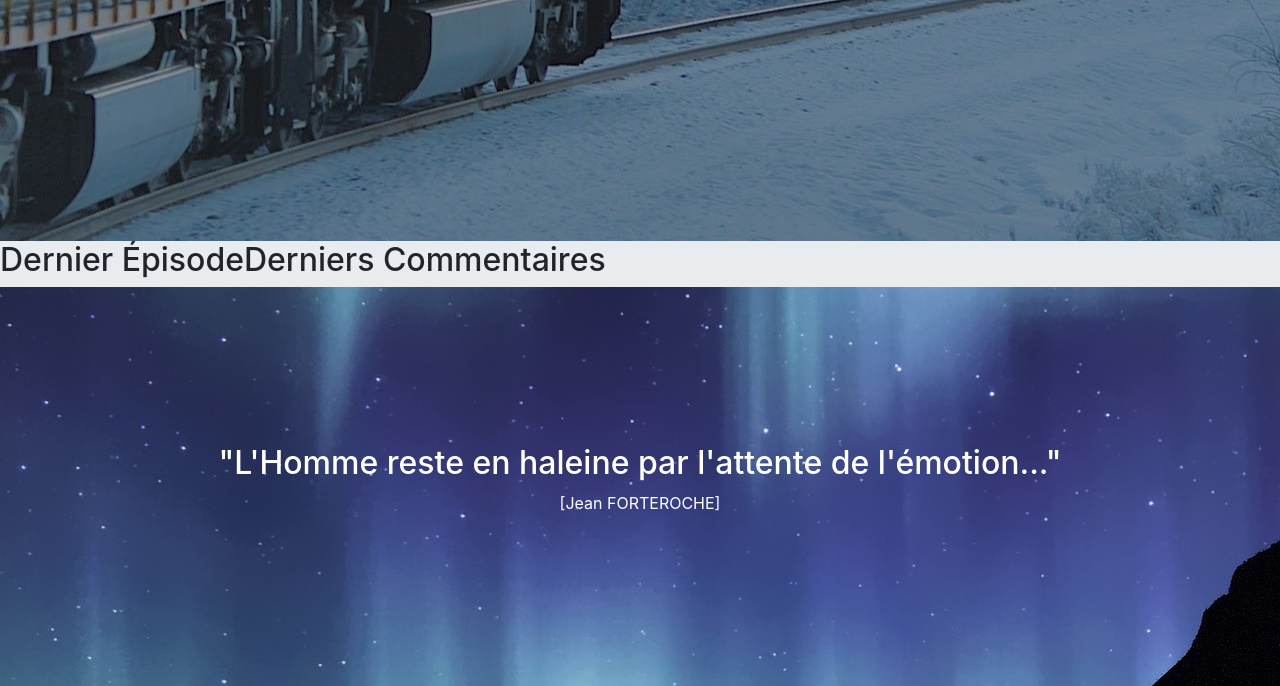
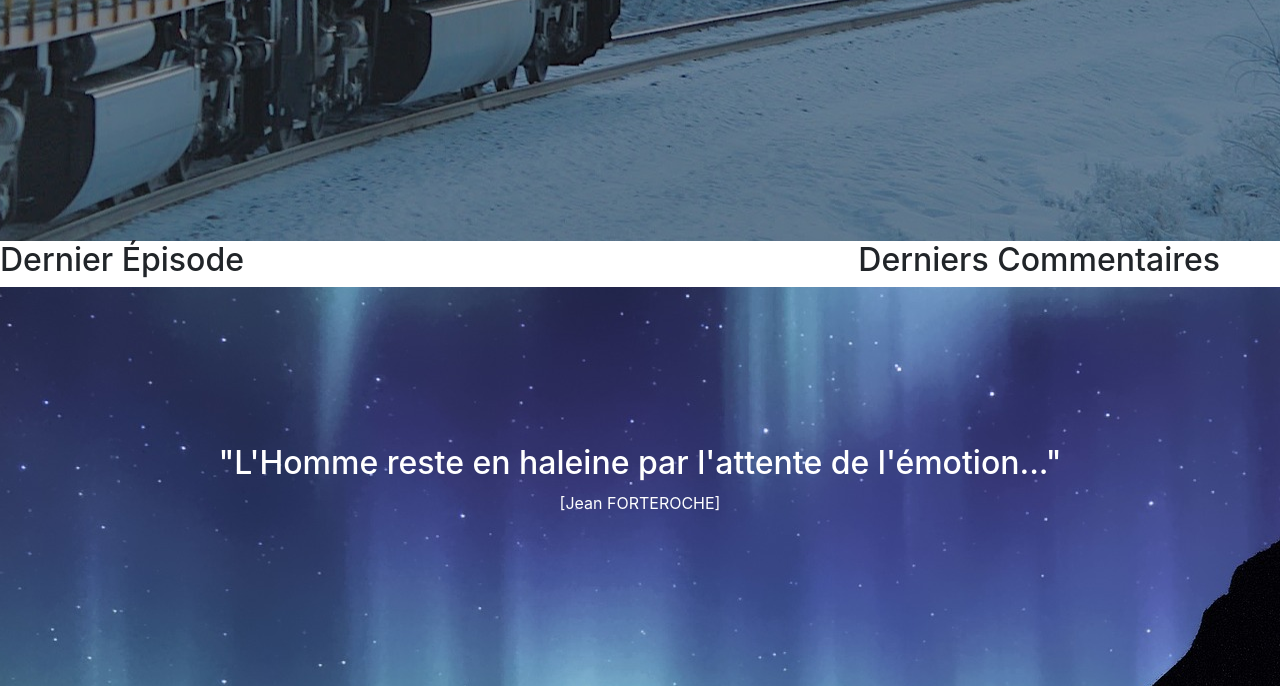
Before and after one commit to Youngbokz/Blog_Forteroche, a PHP site: page / in a window 1280 px wide. Shown: the part 559-1245 px from the top of the page. Run offline with PHP 8.4, Linux system fonts and the light colour scheme; data that the repository does not hold is empty; some libraries are stand-ins or nearby versions.

Commit message:
home page set up display

```diff
--- a/views/frontend/homeView.php
+++ b/views/frontend/homeView.php
@@ -9,9 +9,9 @@
             </div>
 
     </header>
-    <div id="previewChapter">
-        <section> <!--Last post-->
-            <div>
+    <div id="previewChapter container">
+        <div class="row";>
+            <section class="col-8"> <!--Last post-->
                     <h2>Dernier Épisode</h2>
                     <?php
                     while ($data = $lastPost->fetch())
@@ -31,9 +31,8 @@
                     }
                     $lastPost->closeCursor();
                     ?>
-            </div>
             </section>
-        <aside>
+            <aside class="4">
                 <div>
                     <h2>Derniers Commentaires</h2>
                     <?php
@@ -55,6 +54,7 @@
                 </div>
             </aside>
         </div>
+    </div>
     <section id="home_words"> <!--About me-->
         <div>
             <h2>"L'Homme reste en haleine par l'attente de l'émotion..."</h2>
```
Lines whose indentation alone changed are shown as unchanged.
